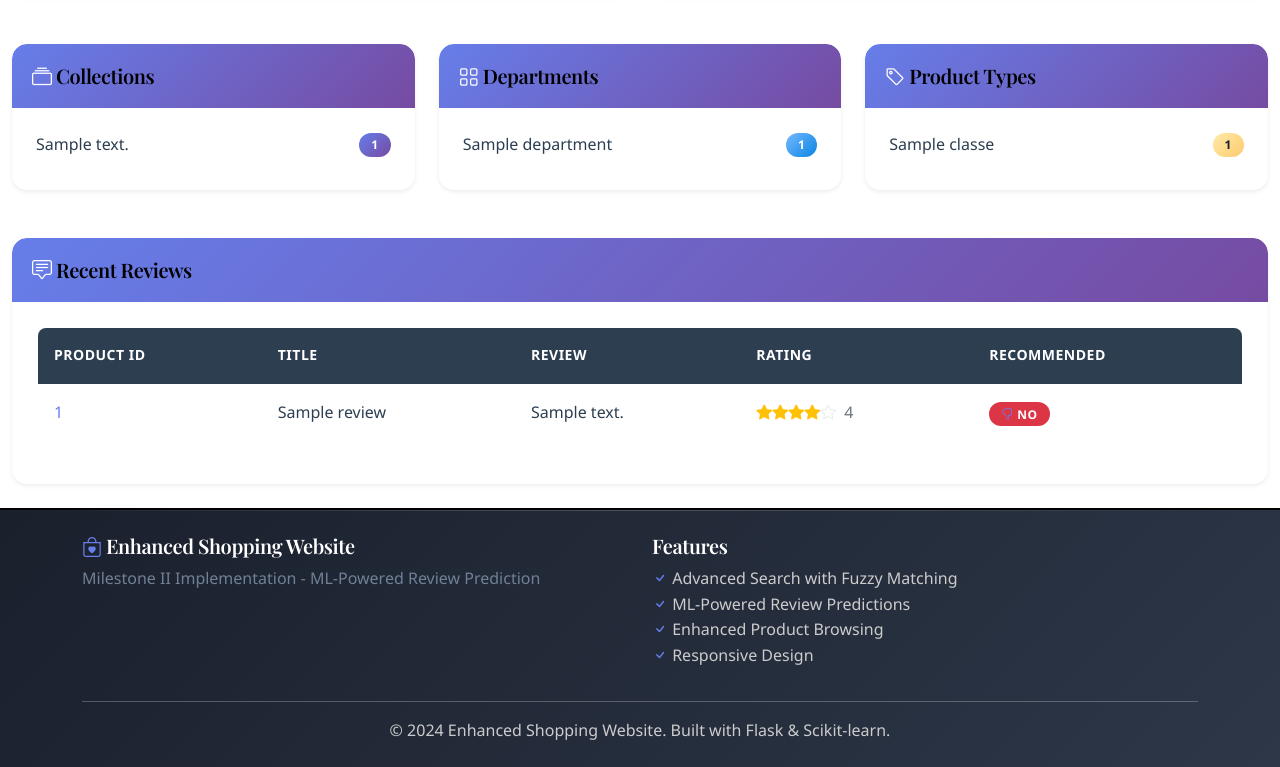
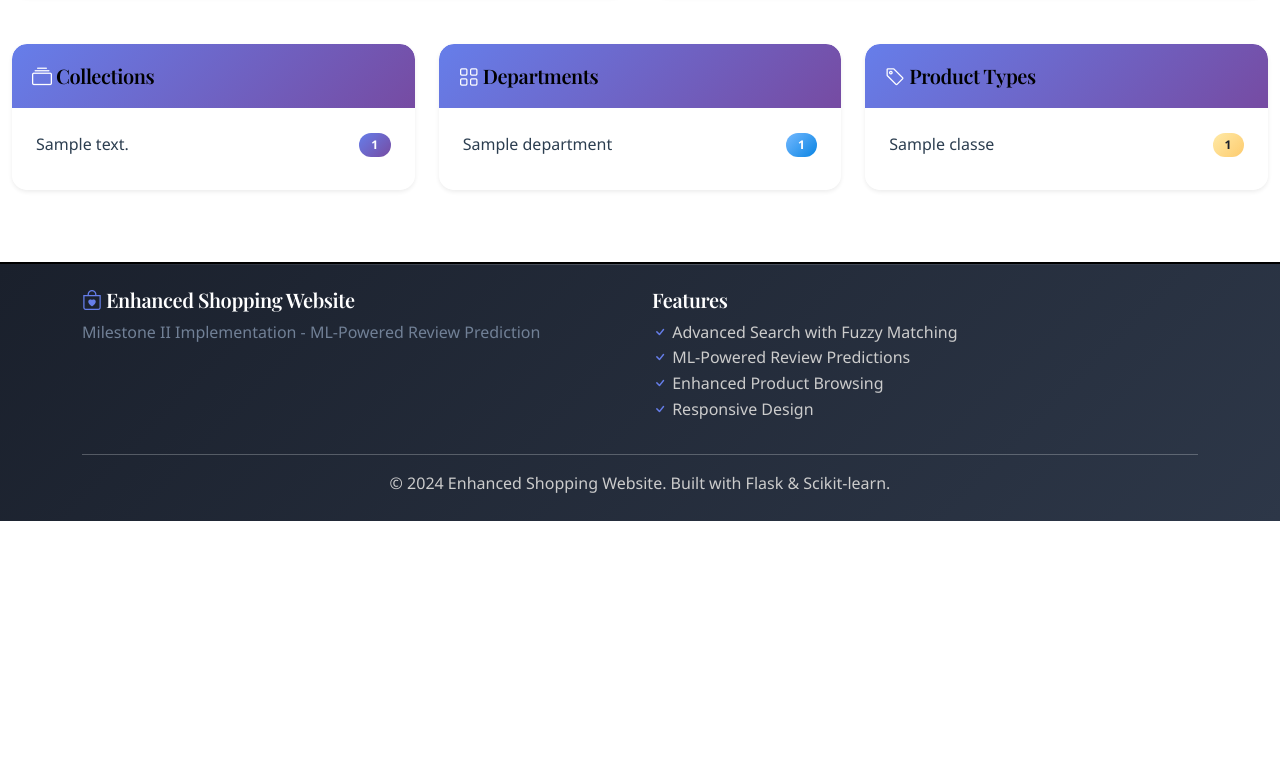
Before and after one commit to SinhGiap/shopping_website, a Flask app: template templates/admin_dashboard.html in a window 1280 px wide. Shown: the part 758-1525 px from the top of the page. After the commit the page ends 1279 px from the top, so only its background shows below. Run offline with Flask 3, Linux system fonts and the light colour scheme; the template is opened without the code that fills it: most values are stand-ins (such as "Sample title", 1, 10 or a date in 2020); some libraries are stand-ins or nearby versions.

Commit message:
remove recent review s board in admin

```diff
--- a/templates/admin_dashboard.html
+++ b/templates/admin_dashboard.html
@@ -210,83 +210,6 @@
                         {% endfor %}
                     {% else %}
                         <p class="text-muted">No data available</p>
-                    {% endif %}
-                </div>
-            </div>
-        </div>
-    </div>
-
-    <!-- Recent Reviews -->
-    <div class="row">
-        <div class="col-12">
-            <div class="card border-0 shadow-sm">
-                <div class="card-header bg-black text-white">
-                    <h5 class="mb-0">
-                        <i class="bi bi-chat-square-text"></i> Recent Reviews
-                    </h5>
-                </div>
-                <div class="card-body">
-                    {% if recent_reviews %}
-                        <div class="table-responsive">
-                            <table class="table table-hover">
-                                <thead>
-                                    <tr>
-                                        <th>Product ID</th>
-                                        <th>Title</th>
-                                        <th>Review</th>
-                                        <th>Rating</th>
-                                        <th>Recommended</th>
-                                    </tr>
-                                </thead>
-                                <tbody>
-                                    {% for review in recent_reviews %}
-                                    <tr>
-                                        <td>
-                                            <a href="{{ url_for('product.product_detail', clothing_id=review['Clothing ID']) }}"
-                                               class="text-decoration-none">
-                                                {{ review['Clothing ID'] }}
-                                            </a>
-                                        </td>
-                                        <td>
-                                            <div class="text-truncate" style="max-width: 200px;" title="{{ review['Title'] }}">
-                                                {{ review['Title'] }}
-                                            </div>
-                                        </td>
-                                        <td>
-                                            <div class="text-truncate" style="max-width: 300px;" title="{{ review['Review Text'] }}">
-                                                {{ review['Review Text'] }}
-                                            </div>
-                                        </td>
-                                        <td>
-                                            <div class="d-flex align-items-center">
-                                                {% for i in range(5) %}
-                                                    {% if i < review['Rating'] %}
-                                                        <i class="bi bi-star-fill text-warning"></i>
-                                                    {% else %}
-                                                        <i class="bi bi-star text-muted"></i>
-                                                    {% endif %}
-                                                {% endfor %}
-                                                <span class="ms-2 text-muted">{{ review['Rating'] }}</span>
-                                            </div>
-                                        </td>
-                                        <td>
-                                            {% if review['Recommended IND'] == 1 %}
-                                                <span class="badge bg-success">
-                                                    <i class="bi bi-hand-thumbs-up"></i> Yes
-                                                </span>
-                                            {% else %}
-                                                <span class="badge bg-danger">
-                                                    <i class="bi bi-hand-thumbs-down"></i> No
-                                                </span>
-                                            {% endif %}
-                                        </td>
-                                    </tr>
-                                    {% endfor %}
-                                </tbody>
-                            </table>
-                        </div>
-                    {% else %}
-                        <p class="text-muted text-center py-4">No reviews available</p>
                     {% endif %}
                 </div>
             </div>
```
